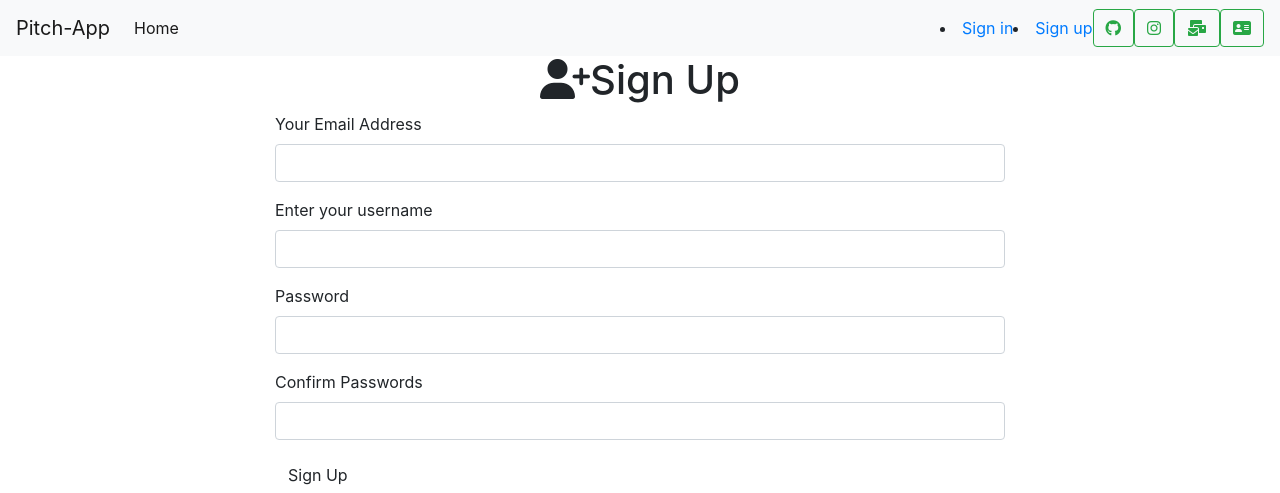
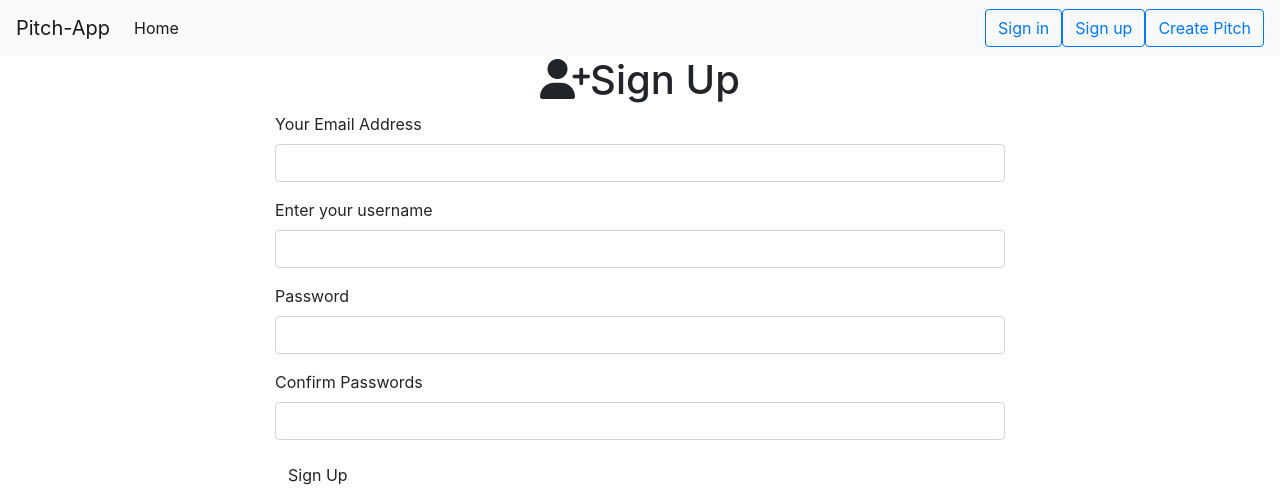
Before and after one commit to mugisha-thierry/pitch-app, a Flask app: page /authenticate/register in a window 1280 px wide. Shown: the top 493 px of the page. Run offline with Flask 2, Linux system fonts and the light colour scheme; some libraries are stand-ins or nearby versions.

Commit message:
Added button in a navbar

```diff
--- a/app/templates/navbar.html
+++ b/app/templates/navbar.html
@@ -11,25 +11,23 @@
           <a class="nav-link" href="/">Home <span class="sr-only">(current)</span></a>
         </li>
       </ul>
-      <form class="form-inline my-2 my-lg-0">
+      <form class="form-inline my-2 my-lg-0"></form>
 
 
 
         {% if current_user.is_authenticated %}
-        <li style="color:blue;">{{current_user.username}}</li>
-        <li><a href="{{url_for('main.profile',uname=current_user.username)}}">Profile</a></li>
-        <li><a href="{{url_for('auth.logout')}}">Sign out</a></li>
+
+
+        <li class="text-center" style="color:black; font-weight: bolder;">{{current_user.username}}</li>
+        <a class="btn btn-outline-primary my-2 my-sm-0" href="{{url_for('main.profile',uname=current_user.username)}}">Profile</a>
+        <a class="btn btn-outline-primary my-2 my-sm-0" href="{{url_for('main.add_pitch')}}">Create Pitch</a>
+        <a class="btn btn-outline-primary my-2 my-sm-0" href="{{url_for('auth.logout')}}">Sign out</a>
         {% else %}
-        <li><a href="{{url_for('auth.login')}}">Sign in</a></li>
-        <li><a href="{{url_for('auth.register')}}">Sign up</a></li>
+        <a class="btn btn-outline-primary my-2 my-sm-0" href="{{url_for('auth.login')}}">Sign in</a>
+        <a class="btn btn-outline-primary my-2 my-sm-0" href="{{url_for('auth.register')}}">Sign up</a>
+        <a class="btn btn-outline-primary my-2 my-sm-0" href="{{url_for('main.add_pitch')}}">Create Pitch</a>
         {%endif%}
 
-
-
-        <a class="btn btn-outline-success my-2 my-sm-0" href="https://github.com/"><i class="fab fa-github"></i></a>
-        <a class="btn btn-outline-success my-2 my-sm-0" href="https://www.instagram.com/"><i class="fab fa-instagram"></i></a>
-        <a class="btn btn-outline-success my-2 my-sm-0" href="#"><i class="fas fa-mail-bulk"></i></a>
-        <a class="btn btn-outline-success my-2 my-sm-0" href="https://www.instagram.com/"><i class="fas fa-address-card"></i></a>
       </form>
     </div>
   </nav>
```
